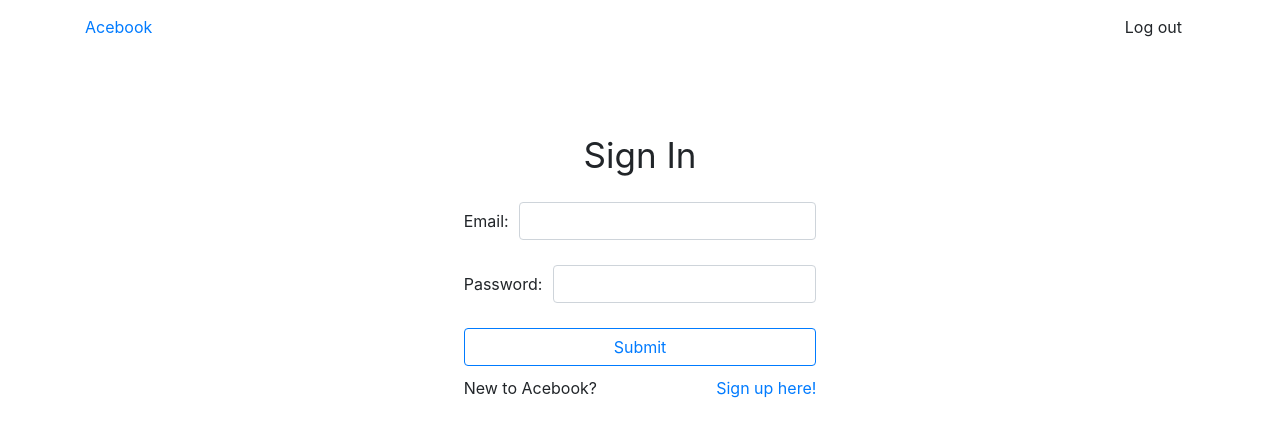
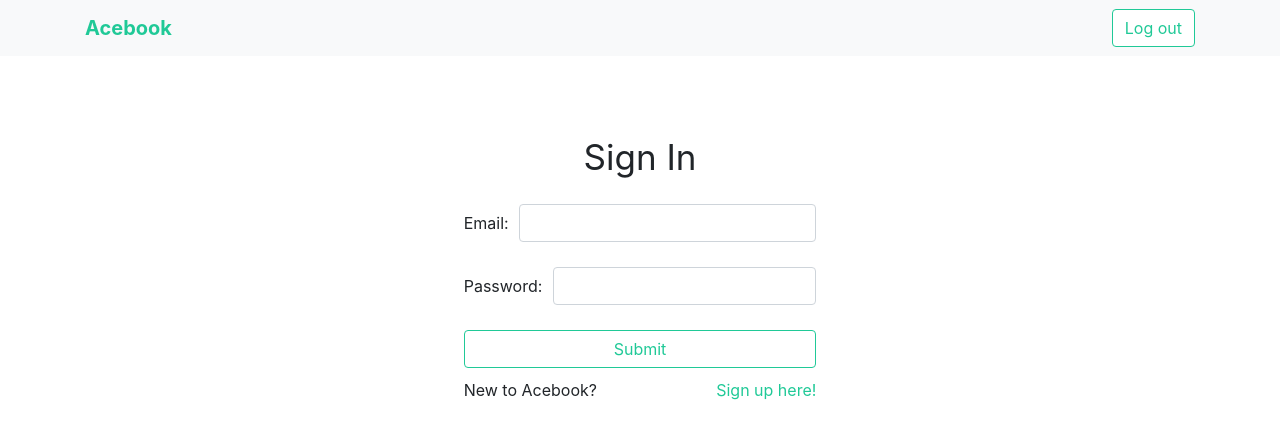
Before and after one commit to simon-norman/acebook-gang-of-four-frontend, a React (Create React App) app: page /sign-in in a window 1280 px wide. Shown: the top 438 px of the page. Built offline with nearby package versions, Linux system fonts and the light colour scheme.

Commit message:
Updated styling to match branding

```diff
--- a/src/App.scss
+++ b/src/App.scss
@@ -44,20 +44,21 @@ body {
   align-items: center;
 }
 
-nav.navbar-brand {
-  color: #20c997;
+.navbar-brand {
   font-weight: bold;
   font-size: x-large;
-  margin-bottom: 100px;
 }
 
-button.btn-outline-primary {
+.navbar-brand, .btn.btn-outline-primary, body a {
   color: #20c997;
+}
+
+.btn.btn-outline-primary {
   background-color: white;
   border-color:  #20c997;
 }
 
-button.btn-outline-primary:hover, .btn-outline-primary:active, .btn-outline-primary:visited {
+.btn.btn-outline-primary:hover, .btn-outline-primary:active, .btn-outline-primary:visited {
   background-color: #20c997;
   color: white;
   border-color:  white;
@@ -87,8 +88,6 @@ div.card-body {
 
 .sign-up-msg {
   margin-top: 10px;
-  white-space: nowrap;
-  align-items: center;
   display: flex;
   justify-content: space-between;
 }
--- a/src/NavBar.js
+++ b/src/NavBar.js
@@ -11,10 +11,10 @@ class NavBar extends Component {
 
   render() {
     return (
-      <nav className="navbar navbarDefault navbarFixedTop bgLight">
+      <nav className="navbar navbar-default navbar-fixed-top bg-light">
         <div className="container">
-          <a className='navbarBrand' href="/">Acebook</a>
-          <button onClick={this.logOut} className="btn btnOutlinePrimary">Log out</button>
+          <a className='navbar-brand' href="/">Acebook</a>
+          <button onClick={this.logOut} className="btn btn-outline-primary">Log out</button>
         </div>
       </nav>
     );
```
